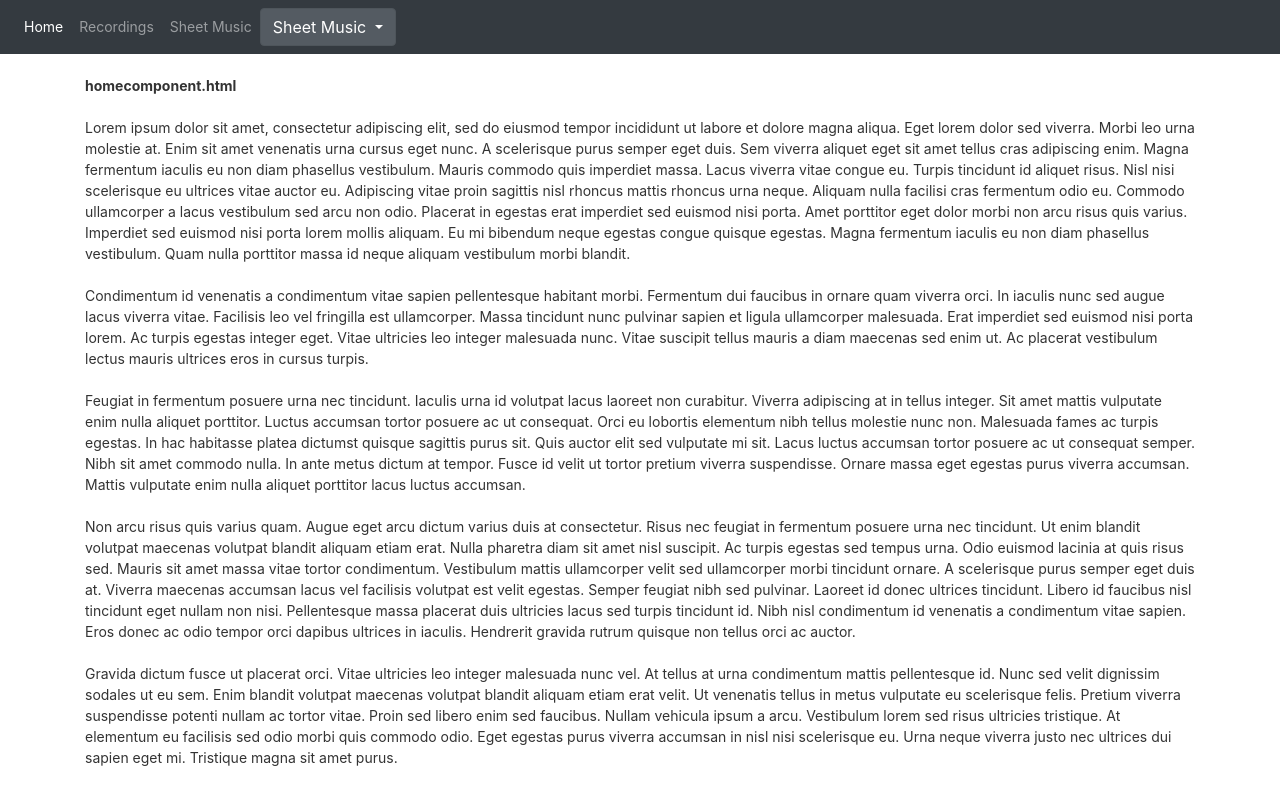
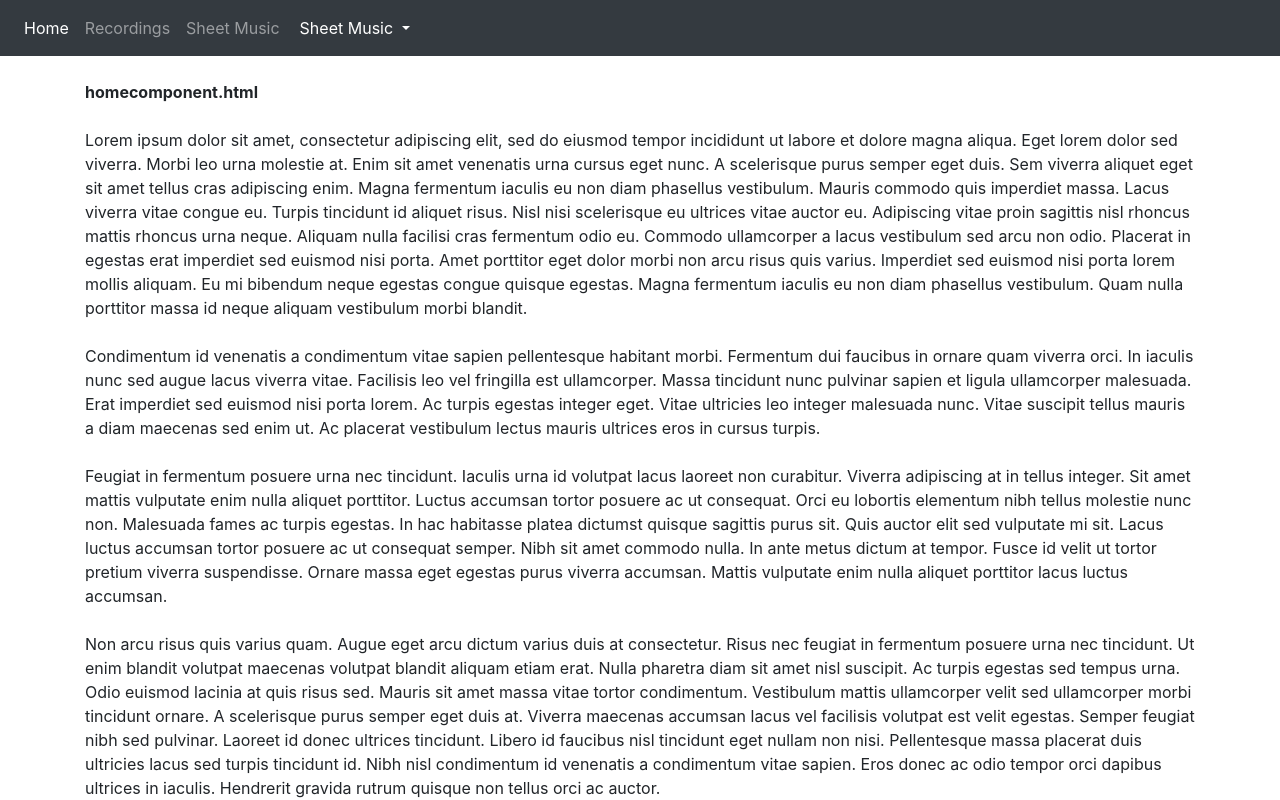
Before and after one commit to bbugieda/emilycid-angular, an Angular app in the folder emilycid-angular/: page /home in a window 1280 px wide. Shown: the top 800 px of the page. Built offline with nearby package versions, Linux system fonts and the light colour scheme.

Commit message:
fixed dropdown styling in navbar so that border/background is transparent...also removed default styling for angular first page in app.component.html

```diff
--- a/emilycid-angular/src/app/app.component.html
+++ b/emilycid-angular/src/app/app.component.html
@@ -1,3 +1,11 @@
+<app-menu></app-menu>
+
+<div class="content">
+  <router-outlet></router-outlet>
+</div>
+
+<router-outlet></router-outlet>
+
 <!-- * * * * * * * * * * * * * * * * * * * * * * * * * * * * * * * -->
 <!-- * * * * * * * * * * * The content below * * * * * * * * * * * -->
 <!-- * * * * * * * * * * is only a placeholder * * * * * * * * * * -->
@@ -7,7 +15,7 @@
 <!-- * * * * * * * to get started with your project! * * * * * * * * -->
 <!-- * * * * * * * * * * * * * * * * * * * * * * * * * * * * * * * -->
 
-<style>
+<!-- <style>
   :host {
     font-family: -apple-system, BlinkMacSystemFont, "Segoe UI", Roboto, Helvetica, Arial, sans-serif, "Apple Color Emoji", "Segoe UI Emoji", "Segoe UI Symbol";
     font-size: 14px;
@@ -71,7 +79,7 @@
     display: flex;
     margin: 82px auto 32px;
     padding: 0 16px;
-    max-width: 960px;
+    max-width: 1200px;
     flex-direction: column;
     align-items: center;
   }
@@ -303,22 +311,4 @@
       visibility: hidden;
     }
   }
-</style>
-
-<app-menu></app-menu>
-
-<div class="content">
-  <router-outlet></router-outlet>
-</div>
-
-<!-- * * * * * * * * * * * * * * * * * * * * * * * * * * * * * * * -->
-<!-- * * * * * * * * * * * The content above * * * * * * * * * * * -->
-<!-- * * * * * * * * * * is only a placeholder * * * * * * * * * * -->
-<!-- * * * * * * * * * * and can be replaced. * * * * * * * * * * * -->
-<!-- * * * * * * * * * * * * * * * * * * * * * * * * * * * * * * * -->
-<!-- * * * * * * * * * * End of Placeholder * * * * * * * * * * * -->
-<!-- * * * * * * * * * * * * * * * * * * * * * * * * * * * * * * * -->
-
-
-
-<router-outlet></router-outlet>
+</style> -->
--- a/emilycid-angular/src/app/menu/menu.component.css
+++ b/emilycid-angular/src/app/menu/menu.component.css
@@ -0,0 +1,11 @@
+a {
+    text-decoration-style: none;
+    background-color: transparent;
+}
+
+.dropdown-toggle {
+    padding-top: 0.5rem;
+    white-space: nowrap;
+    border: transparent;
+    background-color: transparent!important; /* makes dropdown have transparent background color on first page load */
+}
```
